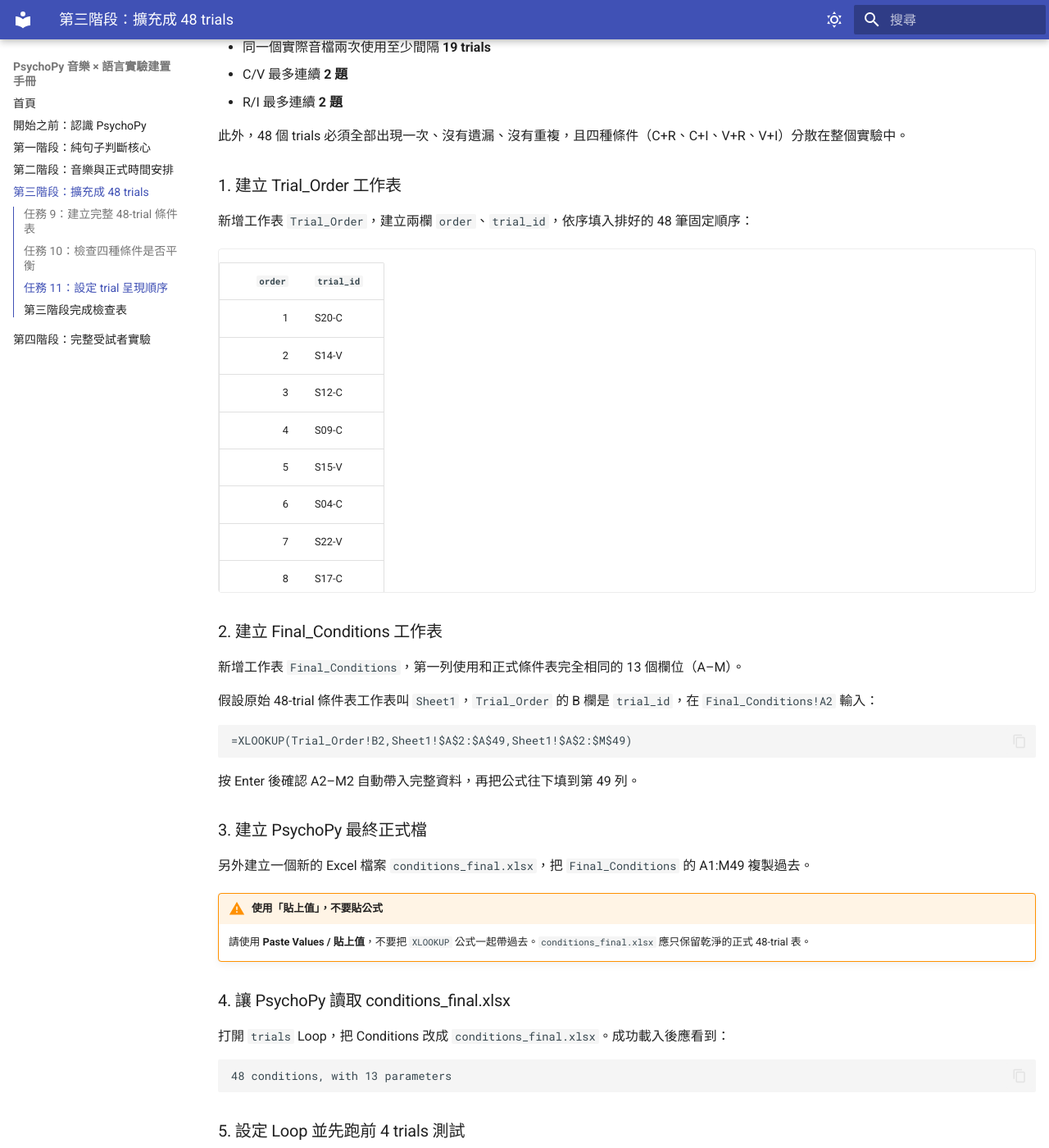
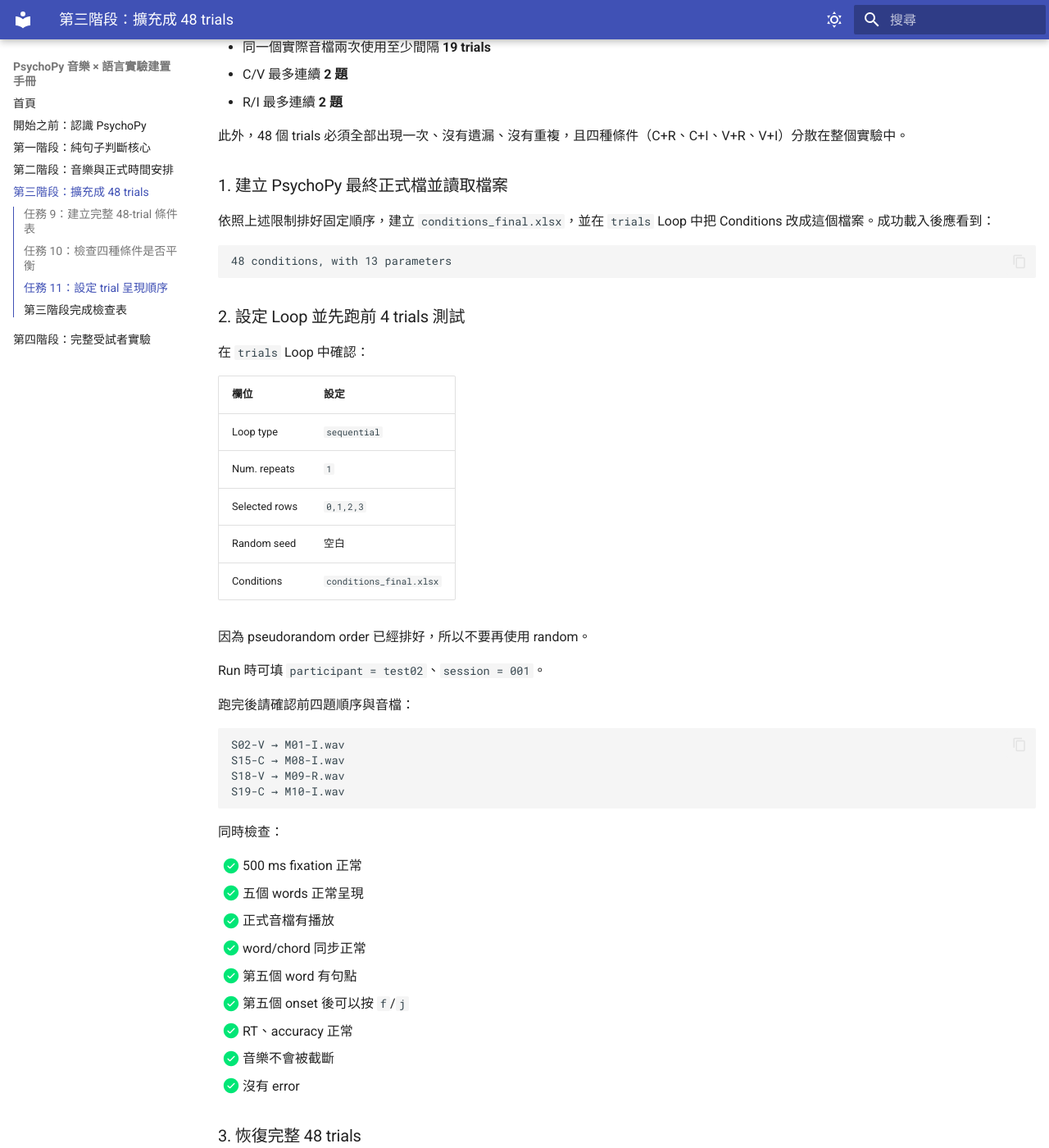
Before and after one commit to weilinglindachen/psychopy-manual, an MkDocs documentation site: the page built from docs/stage3.md, in a window 1280 px wide and 1400 px high, scrolled down 6000 px. Shown: the whole window at 82% size. Built offline with MkDocs 1.6.1 and Material for MkDocs 9.7.7, drawn with Linux system fonts in a browser that asks for light colours; some of the changed text lies outside the part shown.

Commit message:
第三階段任務11：簡化最終正式檔建立步驟，更新4-trial測試順序
- 原本步驟1-4(Trial_Order工作表、Final_Conditions工作表、XLOOKUP公式、建立conditions_final.xlsx)合併成一句話的新步驟1「建立PsychoPy最終正式檔並讀取檔案」，拿掉48筆固定順序大表格
- 後續步驟重新編號為2-5
- 4-trial測試的前四題順序與音檔改為：S02-V→M01-I.wav、S15-C→M08-I.wav、S18-V→M09-R.wav、S19-C→M10-I.wav（實際pseudorandom order前四題已修正）

注意：docs/stage4.md仍引用舊順序(S20-C等)，待使用者提供完整新順序後再更新，目前兩份文件對pseudorandom order的描述不一致。

````diff
--- a/docs/stage3.md
+++ b/docs/stage3.md
@@ -210,93 +210,15 @@
 
 此外，48 個 trials 必須全部出現一次、沒有遺漏、沒有重複，且四種條件（C+R、C+I、V+R、V+I）分散在整個實驗中。
 
-### 1. 建立 Trial_Order 工作表
+### 1. 建立 PsychoPy 最終正式檔並讀取檔案
 
-新增工作表 `Trial_Order`，建立兩欄 `order`、`trial_id`，依序填入排好的 48 筆固定順序：
-
-<div class="scrollable-table" markdown>
-
-| `order` | `trial_id` |
-|---:|---|
-| 1 | S20-C |
-| 2 | S14-V |
-| 3 | S12-C |
-| 4 | S09-C |
-| 5 | S15-V |
-| 6 | S04-C |
-| 7 | S22-V |
-| 8 | S17-C |
-| 9 | S07-V |
-| 10 | S01-C |
-| 11 | S23-V |
-| 12 | S06-V |
-| 13 | S10-C |
-| 14 | S13-V |
-| 15 | S15-C |
-| 16 | S21-V |
-| 17 | S20-V |
-| 18 | S18-C |
-| 19 | S04-V |
-| 20 | S02-C |
-| 21 | S07-C |
-| 22 | S05-V |
-| 23 | S23-C |
-| 24 | S12-V |
-| 25 | S03-V |
-| 26 | S16-C |
-| 27 | S21-C |
-| 28 | S10-V |
-| 29 | S19-V |
-| 30 | S24-C |
-| 31 | S02-V |
-| 32 | S13-C |
-| 33 | S08-C |
-| 34 | S11-V |
-| 35 | S05-C |
-| 36 | S18-V |
-| 37 | S09-V |
-| 38 | S14-C |
-| 39 | S16-V |
-| 40 | S01-V |
-| 41 | S19-C |
-| 42 | S06-C |
-| 43 | S24-V |
-| 44 | S03-C |
-| 45 | S22-C |
-| 46 | S17-V |
-| 47 | S11-C |
-| 48 | S08-V |
-
-</div>
-
-### 2. 建立 Final_Conditions 工作表
-
-新增工作表 `Final_Conditions`，第一列使用和正式條件表完全相同的 13 個欄位（A–M）。
-
-假設原始 48-trial 條件表工作表叫 `Sheet1`，`Trial_Order` 的 B 欄是 `trial_id`，在 `Final_Conditions!A2` 輸入：
-
-```excel
-=XLOOKUP(Trial_Order!B2,Sheet1!$A$2:$A$49,Sheet1!$A$2:$M$49)
-```
-
-按 Enter 後確認 A2–M2 自動帶入完整資料，再把公式往下填到第 49 列。
-
-### 3. 建立 PsychoPy 最終正式檔
-
-另外建立一個新的 Excel 檔案 `conditions_final.xlsx`，把 `Final_Conditions` 的 A1:M49 複製過去。
-
-!!! warning "使用「貼上值」，不要貼公式"
-    請使用 **Paste Values / 貼上值**，不要把 `XLOOKUP` 公式一起帶過去。`conditions_final.xlsx` 應只保留乾淨的正式 48-trial 表。
-
-### 4. 讓 PsychoPy 讀取 conditions_final.xlsx
-
-打開 `trials` Loop，把 Conditions 改成 `conditions_final.xlsx`。成功載入後應看到：
+依照上述限制排好固定順序，建立 `conditions_final.xlsx`，並在 `trials` Loop 中把 Conditions 改成這個檔案。成功載入後應看到：
 
 ```text
 48 conditions, with 13 parameters
 ```
 
-### 5. 設定 Loop 並先跑前 4 trials 測試
+### 2. 設定 Loop 並先跑前 4 trials 測試
 
 在 `trials` Loop 中確認：
 
@@ -315,10 +237,10 @@
 跑完後請確認前四題順序與音檔：
 
 ```text
-S20-C → M10-I.wav
-S14-V → M07-R.wav
-S12-C → M06-I.wav
-S09-C → M05-R.wav
+S02-V → M01-I.wav
+S15-C → M08-I.wav
+S18-V → M09-R.wav
+S19-C → M10-I.wav
 ```
 
 同時檢查：
@@ -333,11 +255,11 @@
 - [x] 音樂不會被截斷
 - [x] 沒有 error
 
-### 6. 恢復完整 48 trials
+### 3. 恢復完整 48 trials
 
-4-trial 測試成功後，再次打開 `trials` Loop，把 `Selected rows = 0,1,2,3` 刪除、恢復空白，確認設定與步驟 5 相同，按 OK 並儲存 `.psyexp`。
+4-trial 測試成功後，再次打開 `trials` Loop，把 `Selected rows = 0,1,2,3` 刪除、恢復空白，確認設定與步驟 2 相同，按 OK 並儲存 `.psyexp`。
 
-### 7. 完整跑一次 48 trials
+### 4. 完整跑一次 48 trials
 
 Run（`participant = test03`、`session = 001`），確認：
 
@@ -352,7 +274,7 @@
 - [x] 沒有 error
 - [x] 實驗可以正常結束
 
-### 8. 檢查輸出的 CSV
+### 5. 檢查輸出的 CSV
 
 找到剛才完整 48-trial 測試產生的 CSV，確認正式條件欄位都有寫入：
 
````
